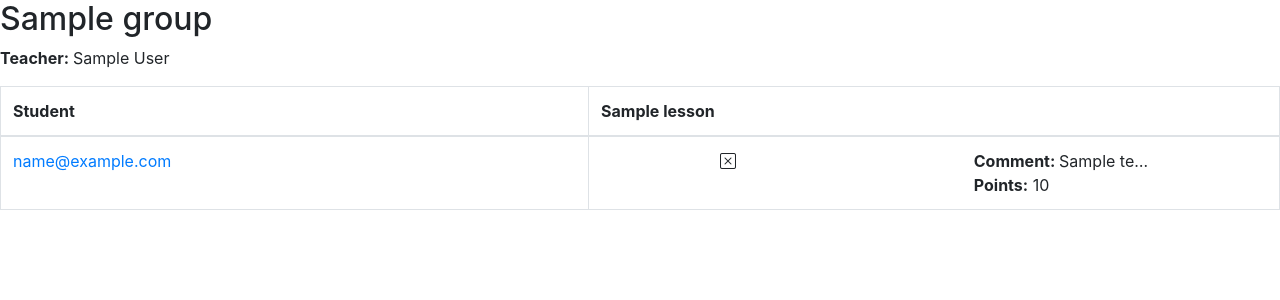
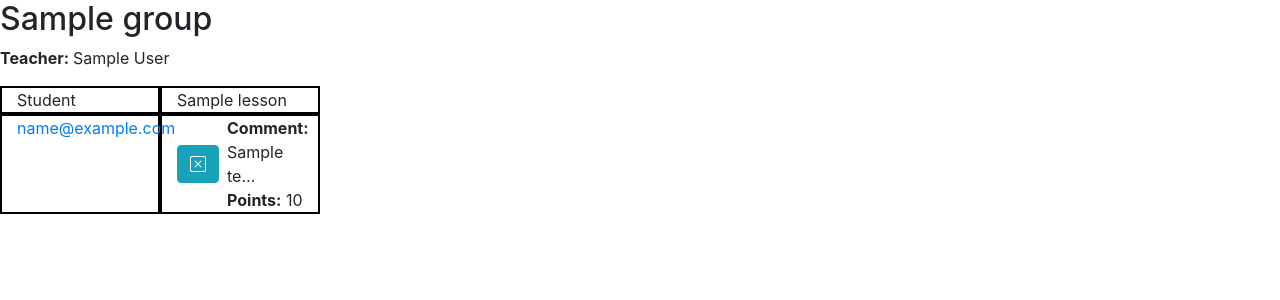
Before and after one commit to UmterRick/django_lessons, a Django app: template django_project/first_app/templates/journal.html in a window 1280 px wide. Shown: the top 300 px of the page. Run offline with Django 4.2, Linux system fonts and the light colour scheme; tables that the repository leaves empty hold one stand-in row (values such as "Sample post"); the template is opened without the code that fills it: values that come from a table or form of the project are taken from there, most other values are stand-ins (such as "Sample title", 1, 10 or a date in 2020); some libraries are stand-ins or nearby versions.

Commit message:
new code 4

```diff
--- a/django_project/first_app/static/css/styles.css
+++ b/django_project/first_app/static/css/styles.css
@@ -1,5 +1,21 @@
-.table-min-width > th,
-    .table-min-width > td {
-      max-width: 100px; /* Adjust this value as needed */
-      white-space: nowrap;
-    }
+.journal-col {
+    border: black 2px solid;
+}
+
+#journal-container {
+    height: 100%;
+    overflow-y: scroll
+}
+
+.container {
+    overflow-x: auto;
+}
+
+.row {
+    display: flex;
+    flex-wrap: nowrap;
+}
+
+.col {
+    flex: 0 0 100px;
+}
--- a/django_project/first_app/templates/base.html
+++ b/django_project/first_app/templates/base.html
@@ -32,4 +32,6 @@
         integrity="sha384-JjSmVgyd0p3pXB1rRibZUAYoIIy6OrQ6VrjIEaFf/nJGzIxFDsf4x0xIM+B07jRM"
         crossorigin="anonymous"></script>
 </body>
+{% block scripts %}
+{% endblock %}
 </html>
--- a/django_project/first_app/templates/journal.html
+++ b/django_project/first_app/templates/journal.html
@@ -6,44 +6,53 @@
 {% endblock %}
 
 {% block content %}
-    <table class="table table-bordered table-min-width">
-        <thead>
-        <tr>
-            <th> Student</th>
+    <div class="w-75">
+        <div id="journal-container" class="container ">
+            <div class="row">
+                <div class="col-2  journal-col"> Student</div>
                 {% for lesson in lessons %}
-                <th class="min-width">{{ lesson.title }}</th>
+                    <div class="col-2 journal-col min-width">{{ lesson.title }}</div>
                 {% endfor %}
-        </tr>
-        </thead>
-        <tbody>
+            </div>
             {% for student, lesson_info in journal.items %}
-            <tr>
-                <td>
+                <div class="row">
+                    <div class="col-2 journal-col">
                         <a href="{% url 'student-info' pk=student.pk %}">{{ student.email }}</a>
-                </td>
-                {% for lesson in lesson_info %}
+                    </div>
 
-                    <td>
-                        <div class="journal-student-cell d-flex flex-row justify-content-around w-20 ">
-                            <div class="d-flex">
-                                {% if lesson.visited %}
-                                    <i class="bi bi-check"></i>
+                    {% for lesson_relation in lesson_info %}
+                        <div class="col-2 journal-col">
+                            <div class="journal-student-cell d-flex flex-row justify-content-around w-20 align-items-center">
+                                <div class="d-flex mx-auto align-items-center">
+                                    {% if lesson_relation.visited %}
+                                        <a href="{%  url 'switch-visited' student_pk=student.pk lesson_pk=lesson_relation.lesson.pk %}"><i class="mx-auto  bi bi-check btn btn-info"></i></a>
                                     {% else %}
-                                    <i class="bi bi-x-square"></i>
+                                        <a href="{%  url 'switch-visited' student_pk=student.pk lesson_pk=lesson_relation.lesson.pk %}"><i class="mx-auto  bi bi-x-square btn btn-info"></i></a>
                                     {% endif %}
                                 </div>
-                            <div class="d-flex flex-column">
-                                <span><strong>Comment: </strong> {{ lesson.comment|truncatechars:10 }}</span>
-                                <span><strong>Points:</strong> {{ lesson.points }}</span>
+                                <div class="d-flex flex-column pl-2">
+                                    <span><strong>Comment: </strong> {{ lesson_relation.comment|truncatechars:10 }}</span>
+                                    <span><strong>Points:</strong> {{ lesson_relation.points }}</span>
                                 </div>
                             </div>
 
-                    </td>
+                        </div>
                     {% endfor %}
-
-            </tr>
+                </div>
             {% endfor %}
-        </tbody>
-    </table>
+        </div>
+    </div>
 
 {% endblock %}
+
+{% block scripts %}
+    <script>
+        $(document).ready(function () {
+            $('#journal-container').DataTable({
+                "scrollX": true,
+                "scrollY": 200,
+            });
+            $('.dataTables_length').addClass('bs-select');
+        });
+    </script>
+{% endblock %}
--- a/django_project/first_app/urls.py
+++ b/django_project/first_app/urls.py
@@ -3,8 +3,9 @@
 from first_app import views
 
 urlpatterns = [
-    path('', views.main_page),
+    path('', views.main_page, name="journal-url"),
     path('lesson/<uuid:pk>', views.render_lesson_info, name="lesson-info"),
     path('student/<int:pk>', views.render_student_profile, name="student-info"),
+    path('student/<int:student_pk>/lesson/<uuid:lesson_pk>/change-visited', views.switch_student_visited, name="switch-visited")
 
 ]
```
Also changed, not shown: django_project/first_app/templates/student.html (added, +28 -0 lines), django_project/first_app/views.py (+11 -4 lines). Lines whose indentation alone changed are shown as unchanged.
